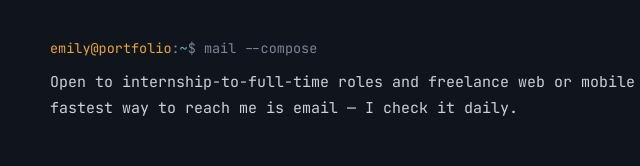
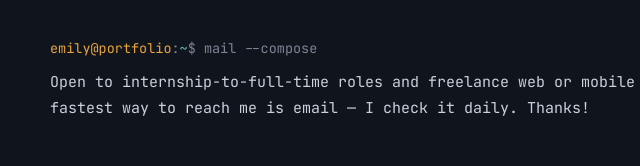
Before and after one commit to EmilyEtea/EmilyEtea.github.io, a plain HTML site: page contact.html in a window 1280 px wide. Shown: the part 148-314 px from the top of the page, 230-870 px from the left. Drawn offline with Linux system fonts and the light colour scheme.

Commit message:
Update contact message

```diff
--- a/contact.html
+++ b/contact.html
@@ -25,7 +25,7 @@
 
       <section class="cmd-block">
         <p class="cmd"><span class="prompt">emily@portfolio</span>:<span class="path">~</span>$ mail --compose</p>
-        <p>Open to internship-to-full-time roles and freelance web or mobile work. The fastest way to reach me is email — I check it daily.</p>
+        <p>Open to internship-to-full-time roles and freelance web or mobile work. The fastest way to reach me is email — I check it daily. Thanks! </p>
       </section>
 
       <section class="cmd-block">
```
